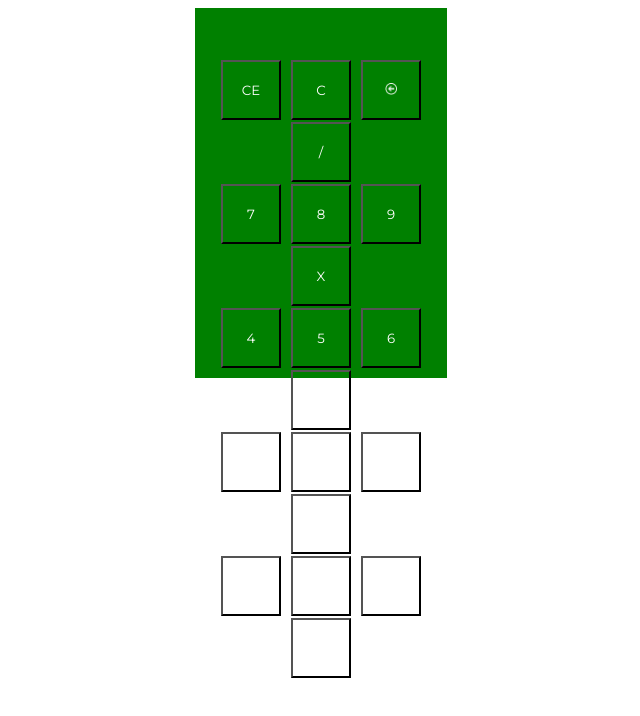
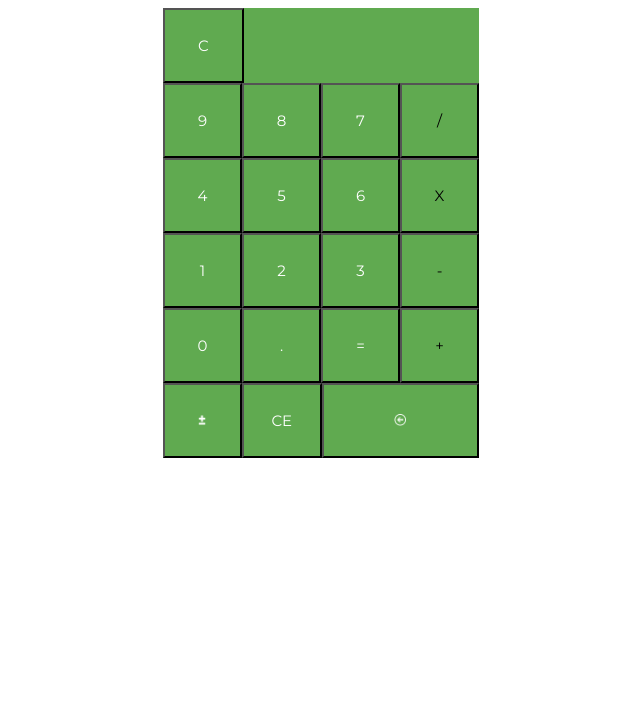
Before and after one commit to JustinBurrowsDev/JQuery-Calculator, a plain HTML site: page index.html in a window 1280 px wide. Shown: the whole page, without its empty margins (319-959 px from the left). Drawn offline with nearby package versions, Linux system fonts and the light colour scheme.

Commit message:
Add files via upload

```diff
--- a/index.html
+++ b/index.html
@@ -15,46 +15,62 @@
     <div id="content">
 
         <!-- this h1 is where the user will see their calculations -->
-        <h1 id="input"></h1>
+
 
         <!-- this div label "bt" is  the container that will hold all of the buttons -->
         <div id="bt">
+            <!-- the frist row of buttons on the calculator -->
 
-            <!-- the frist row of buttons on the calculator -->
-            <div id="firstRow">
-                <button id="CE" class="bt clear">CE</button>
             <button id="C" class="bt clear">C</button>
-                <button id="back" class="bt clear"><img class="img" src = "images/icons8-back-arrow-26.png"></button>
+            <h1 id="input"></h1>
+
+        </div>
+        <div id="bt">
+
+            <!-- the 2nd row of buttons on the calculator -->
+
+
+
+            <button id="9" class="bt">9</button>
+            <button id="8" class="bt">8</button>
+            <button id="7" class="bt">7</button>
             <button id="divide" class="bt">/</button>
+
         </div>
 
-            <!-- the 2nd row of buttons on the calculator -->
-            <div class="secoundRow">
-                <button id="7" class="bt">7</button>
-                <button id="8" class="bt">8</button>
-                <button id="9" class="bt">9</button>
-                <button id="X" class="bt">X</button>
-            </div>
         <!--the 3rd row of buttons -->
-            <div class="thirdRow">
+        <div id="bt">
             <button id="4" class="bt">4</button>
             <button id="5" class="bt">5</button>
             <button id="6" class="bt">6</button>
-                <button id="minus" class="bt">-</button>
+            <button id="X" class="bt">X</button>
+
         </div>
         <!--the 4th row of buttons -->
-            <div class="fourthRow">
+        <div id="bt">
             <button id="1" class="bt">1</button>
             <button id="2" class="bt">2</button>
             <button id="3" class="bt">3</button>
-                <button id="plus" class="bt">+</button>
+            <button id="minus" class="bt">-</button>
+
         </div>
         <!-- the 5th row of buttons -->
-            <div class="fifthRow">
-                <button id="pm" class="bt"><img class="img" src = "images/icons8-plus-minus-26.png"></button>
+        <div id="bt">
             <button id="0" class="bt">0</button>
             <button id="decimal" class="bt">.</button>
             <button id="equal" class="bt">=</button>
+            <button id="plus" class="bt">+</button>
+
+        </div>
+
+        <div id="bt">
+            <button id="pm" class="bt"><img class="img" src = "images/icons8-plus-minus-26.png"></button>
+            <button id="CE" class="bt clear">CE</button>
+            <button id="back" class="bt clear"><img class="img" src = "images/icons8-back-arrow-26.png"></button>
+        </div>
+
+
+
     </div>
     </div>
 
--- a/main.js
+++ b/main.js
@@ -21,9 +21,9 @@ $(".clear").on("click", function() {
     $("#input").empty()
 })
 
-//when some press on the button 1 i want the number 1 to show up in the input
+//when someone presses on the button 1 i want the number 1 to show up in the input
 //im using the ".push()" method on my array "result" hoping to push 1 or any given
-// number in the array into my input so the user can see what their calculating
+//number in the array into my input so the user can see what they're calculating
 
 $("#1").on("click", function() {
     result.push(1)
@@ -120,7 +120,7 @@ function calculation() {
     })
 }
 
-//to check if anything exists in result, and if anything exists in f
+//to check if anything exists in result, and if anything exists in finalResult
 function empty() {
     if (parseFloat(finalResult) != 0 && result.length == 0) {
         result[0] = finalResult
--- a/styles.css
+++ b/styles.css
@@ -1,13 +1,23 @@
+html {
+    box-sizing: border-box;
+}
+
+*,
+*::before,
+*::after {
+    box-sizing: inherit;
+}
+
 #content {
     color: white;
     font-size: 40px;
-    background-color: green;
+    background-color: rgb(96, 170, 80);
     text-align: center;
-    padding: auto;
     margin: auto;
-    width: 20%;
-    height: 370px;
+    width: 25%;
+    height: 100%;
     display: grid;
+    grid-template-rows: 1fr 1fr 1fr 1fr 1fr;
 }
 
 h1 {
@@ -16,14 +26,72 @@ h1 {
 }
 
 .bt {
-    height: 60px;
-    width: 60px;
+    font-size: 15px;
+    height: 75px;
+    width: 100%;
     text-align: center;
     align-content: center;
     background: transparent;
     color: white;
     padding: 0;
     font-family: "Montserrat", sans-serif;
+}
+
+.bt:hover {
+    background-color: green;
+}
+
+.bt:focus {
+    outline: 0;
+}
+
+#C {
+    width: 33.5%;
+}
+
+#CE {
+    width: 50%;
+}
+
+#pm {
+    width: 49.5%;
+}
+
+#divide {
+    color: black;
+}
+
+#divide:hover {
+    color: white;
+}
+
+#minus {
+    color: black;
+}
+
+#minus:hover {
+    color: white;
+}
+
+#X {
+    color: black;
+}
+
+#X:hover {
+    color: white;
+}
+
+#plus {
+    color: black;
+}
+
+#plus:hover {
+    color: white;
+}
+
+#bt {
+    display: flex;
+    flex-direction: row;
 }
 
 .img {
@@ -45,10 +113,3 @@ h1 {
     overflow: hidden;
     font-family: "Montserrat", sans-serif;
 }
-
-#firstRow {
-    align-content: stretch;
-    align-items: stretch;
-    align-self: stretch;
-    column-rule-width: 100px;
-}
```
Lines whose indentation alone changed are shown as unchanged.
